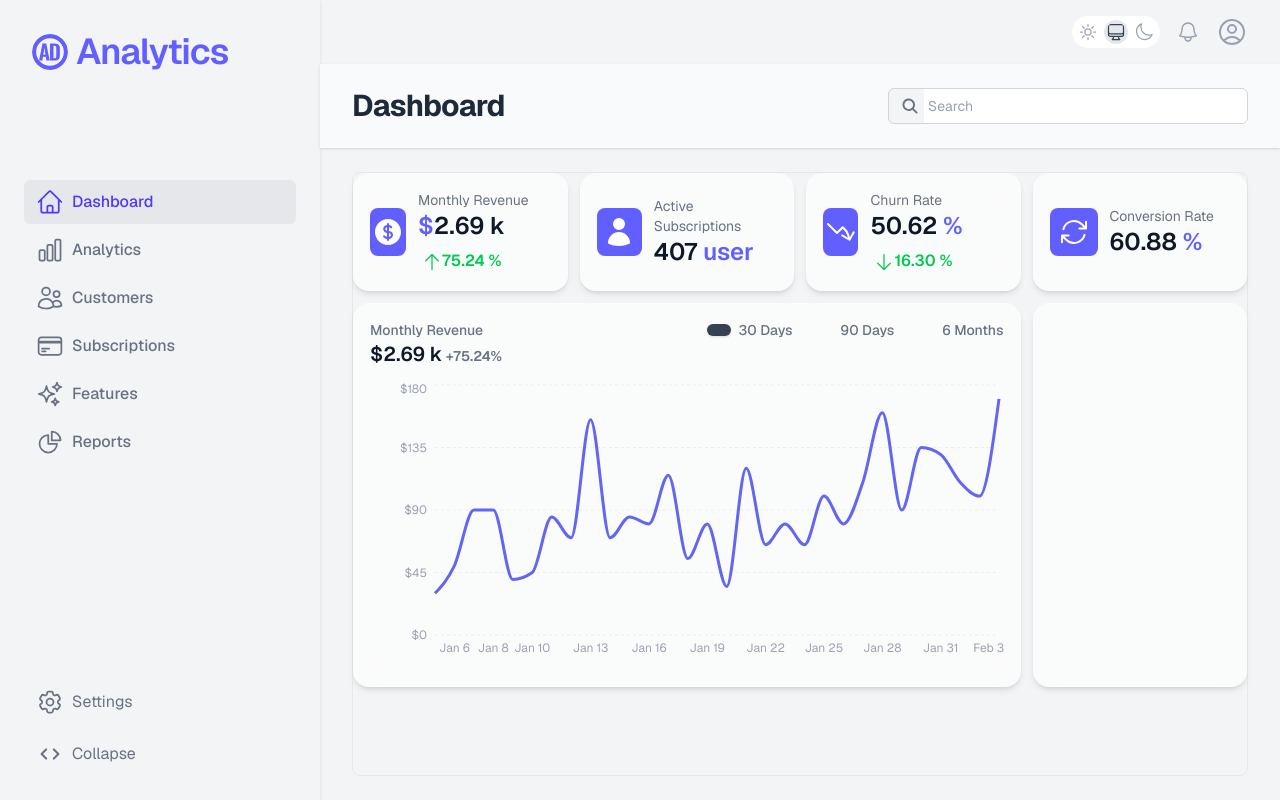
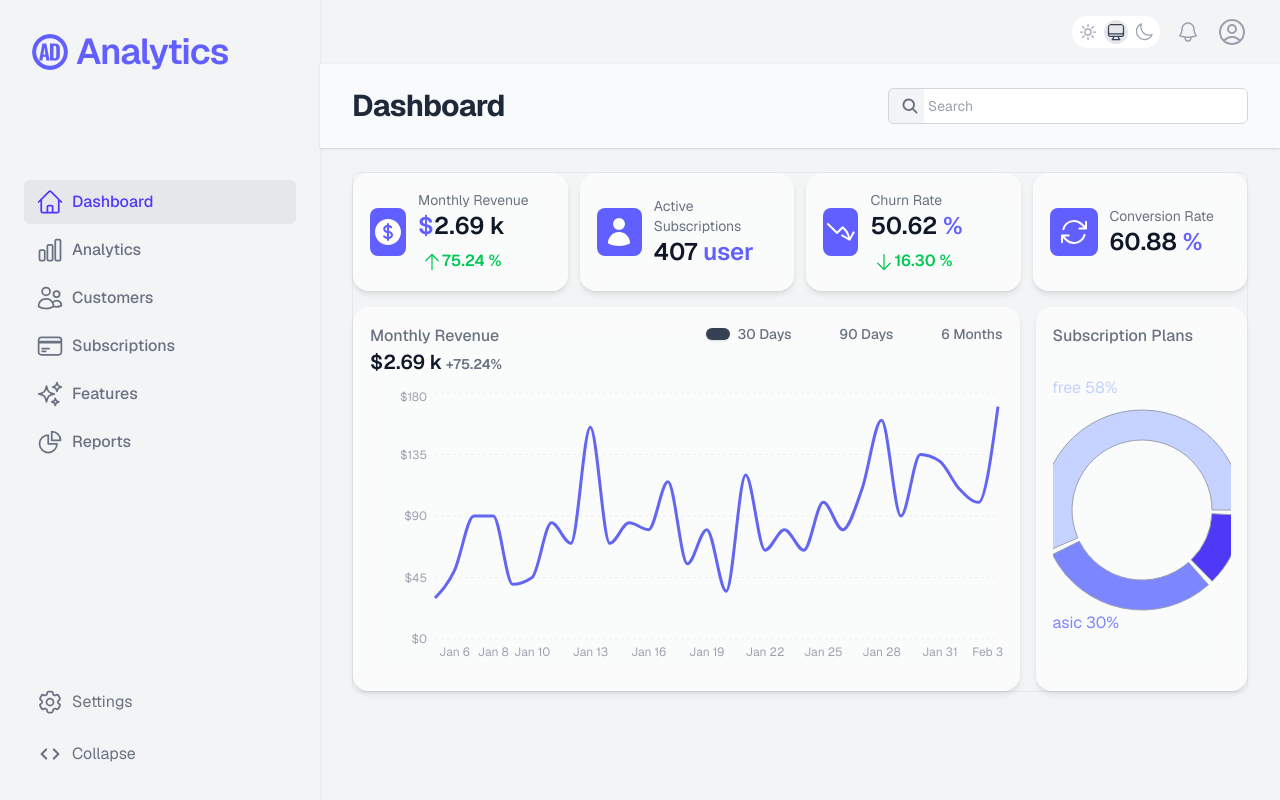
Before and after one commit to AbdallahBenj/analytics-dashboard, a React (Vite) app: page /#/ in a window 1280 px wide. Built offline with nearby package versions, Linux system fonts and the light colour scheme.

Commit message:
creat subscriptions plans dashboard pieChart

```diff
--- a/src/pages/DashboardPage.jsx
+++ b/src/pages/DashboardPage.jsx
@@ -1,16 +1,18 @@
 import DashboardMiniCardsIcons from "../ui/DashboardMiniCardsIcons.jsx";
 import DashboardRevenueChart from "../ui/DashboardRevenueChart.jsx";
+import DashboardPlansPieChart from "../ui/DashboardPlansPieChart.jsx";
 
 const DashboardPage = () => {
   return (
     <section
-      className="h-full rounded-lg
-      flex flex-col gap-3
-    border border-gray-500/10"
+      className="rounded-lg
+      grid grid-cols-4 gap-4
+      border border-gray-500/10"
     >
       {/* Your content */}
       <DashboardMiniCardsIcons />
       <DashboardRevenueChart />
+      <DashboardPlansPieChart />
     </section>
   );
 };
--- a/src/ui/DashboardMiniCardsIcons.jsx
+++ b/src/ui/DashboardMiniCardsIcons.jsx
@@ -46,17 +46,6 @@ const MiniCards = () => {
   const currentConversionRate = getConversionRate(usersData, subscriptionsData);
   const conversionRate = (currentConversionRate * 100).toFixed(2);
 
-  // test Start
-  console.log("usersData:", usersData);
-
-  console.log("subscriptionsData:", subscriptionsData);
-  console.log("activeSubscriptions:", activeSubscriptions);
-  console.log("lastMonthChurnRate:", lastMonthChurnRate);
-  console.log("prevMonthChurnRate:", prevMonthChurnRate);
-  console.log("getConversionRate:", conversionRate);
-
-  // test End
-
   const miniCardsData = [
     {
       id: 1,
@@ -96,6 +85,7 @@ const MiniCards = () => {
   ];
 
   return (
+    <div className="col-span-4">
       <div className="mini-cards grid sm:grid-cols-2 lg:grid-cols-4 gap-3">
         {miniCardsData.map((card) => {
           const { id, title, type, value, prevValue, unit, Icon } = card;
@@ -162,6 +152,7 @@ const MiniCards = () => {
           );
         })}
       </div>
+    </div>
   );
 };
 
--- /dev/null
+++ b/src/ui/DashboardPlansPieChart.jsx
@@ -0,0 +1,64 @@
+import { Pie, PieChart, Tooltip, ResponsiveContainer } from "recharts";
+
+const plans = [
+  { name: "free", value: 1200, fill: "#c6d2ff" },
+  { name: "basic", value: 620, fill: "#7c86ff" },
+  { name: "pro", value: 250, fill: "#4f39f6" },
+];
+
+const DashboardPlansPieChart = () => {
+  console.log("DashboardPlansPieChart");
+  return (
+    <div
+      className="primary-chart h-96
+            rounded-2xl p-4 cursor-pointer
+            col-span-4 lg:col-span-1
+
+            bg-white/60 dark:bg-gray-900/40
+            backdrop-blur-md
+
+            border border-white/20 dark:border-white/10
+
+            shadow-md shadow-black/10
+            hover:shadow-xl hover:shadow-black/20
+            transition-all duration-300"
+    >
+      <h3
+        className="title-pie-chart mb-3
+        text-md font-medium
+        text-gray-500 dark:text-gray-400"
+      >
+        Subscription Plans
+      </h3>
+      <ResponsiveContainer width="100%" height={300}>
+        <PieChart>
+          <Pie
+            data={plans}
+            nameKey="name"
+            label={({ name, percent }) =>
+              `${name} ${(percent * 100).toFixed()}%`
+            }
+            dataKey="value"
+            innerRadius={70}
+            outerRadius={100}
+            paddingAngle={3}
+            stroke="#99a1af"
+            labelLine={false}
+          ></Pie>
+          <Tooltip
+            formatter={(value, name) => [value, name]}
+            contentStyle={{
+              backgroundColor: "rgba(17, 24, 39, 0.9)",
+              borderRadius: "12px",
+              border: "1px solid rgba(255,255,255,0.1)",
+              color: "#ffffff",
+            }}
+            itemStyle={{ color: "#ffffff" }}
+          />{" "}
+        </PieChart>
+      </ResponsiveContainer>
+    </div>
+  );
+};
+
+export default DashboardPlansPieChart;
--- a/src/ui/DashboardRevenueChart.jsx
+++ b/src/ui/DashboardRevenueChart.jsx
@@ -59,12 +59,9 @@ const RevenueChart = () => {
 
   return (
     <div
-      className="primary-pie-chart
-    grid lg:grid-cols-4 gap-3"
-    >
-      <div
       className="primary-chart h-96
-            rounded-2xl p-4 cursor-pointer lg:col-span-3
+            rounded-2xl p-4 cursor-pointer
+            col-span-4 lg:col-span-3
             flex flex-col
 
             bg-white/60 dark:bg-gray-900/40
@@ -78,7 +75,7 @@ const RevenueChart = () => {
     >
       <div className="flex justify-between">
         <div className="Title-chart mb-3">
-            <h3 className="text-sm font-medium text-gray-500 dark:text-gray-400">
+          <h3 className="text-md font-medium text-gray-500 dark:text-gray-400">
             Monthly Revenue
           </h3>
           <p className="text-xl font-semibold text-gray-900 dark:text-white">
@@ -165,20 +162,6 @@ const RevenueChart = () => {
         </ResponsiveContainer>
       </div>
     </div>
-      <div
-        className="primary-chart h-96
-            rounded-2xl p-4 cursor-pointer lg:col-span-1
-
-            bg-white/60 dark:bg-gray-900/40
-            backdrop-blur-md
-
-            border border-white/20 dark:border-white/10
-
-            shadow-md shadow-black/10
-            hover:shadow-xl hover:shadow-black/20
-            transition-all duration-300"
-      ></div>
-    </div>
   );
 };
 
--- /dev/null
+++ b/src/utils/getSubscriptionsByPlan.js
@@ -0,0 +1,3 @@
+const getSubscriptionsByPlan = () => {};
+
+export default getSubscriptionsByPlan;
```
Lines whose indentation alone changed are shown as unchanged.
